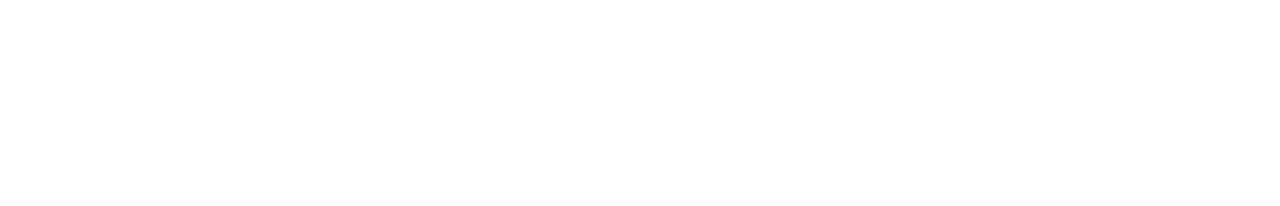
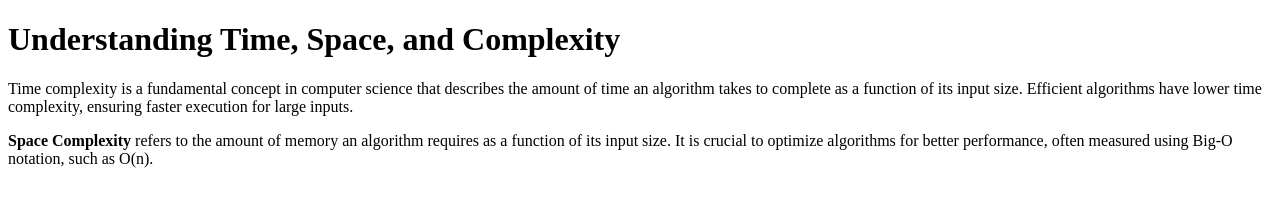
Before and after one commit to acciojob/time-and-space-complexity-Sagarbissoyi, a website: page main.html in a window 1280 px wide. Drawn offline with Linux system fonts and the light colour scheme.

Commit message:
created a submission

```diff
--- a/main.html
+++ b/main.html
@@ -1,16 +1,15 @@
 <!DOCTYPE html>
+<html lang="en">
+<head>
+    <meta charset="UTF-8">
+    <meta name="viewport" content="width=device-width, initial-scale=1.0">
+    <title>Time and Space Complexity</title>
+</head>
+<body>
+    <h1>Understanding Time, Space, and Complexity</h1>
 
-<html>
+    <p>Time complexity is a fundamental concept in computer science that describes the amount of time an algorithm takes to complete as a function of its input size. Efficient algorithms have lower time complexity, ensuring faster execution for large inputs.</p>
 
-<head>
-	<link rel="stylesheet" href="styles.css">
-</head>
-
-<body>
-	<!-- the entire body must be written by student -->
-    <script type="text/javascript" src="./script.js">
-</script>
-
+    <p><b>Space Complexity</b> refers to the amount of memory an algorithm requires as a function of its input size. It is crucial to optimize algorithms for better performance, often measured using Big-O notation, such as O(n).</p>
 </body>
-
 </html>
```
